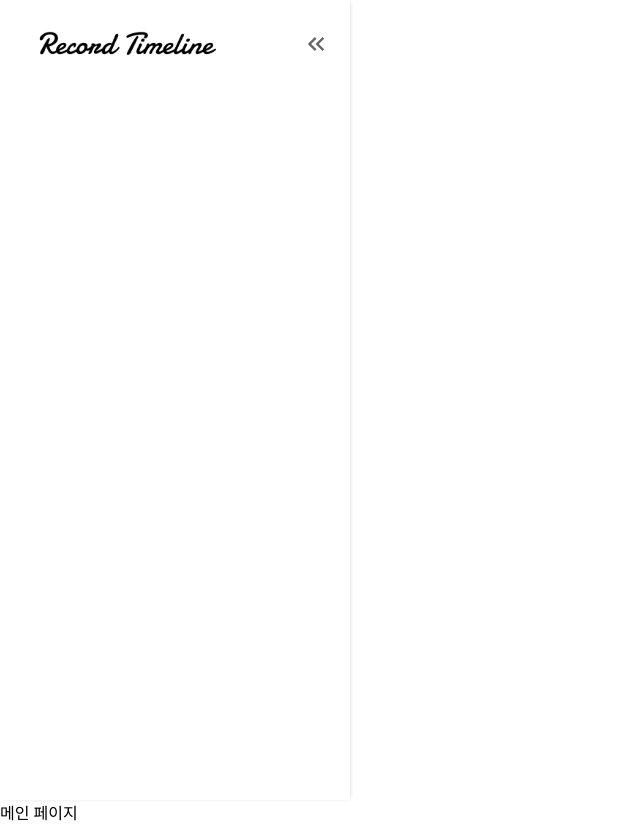
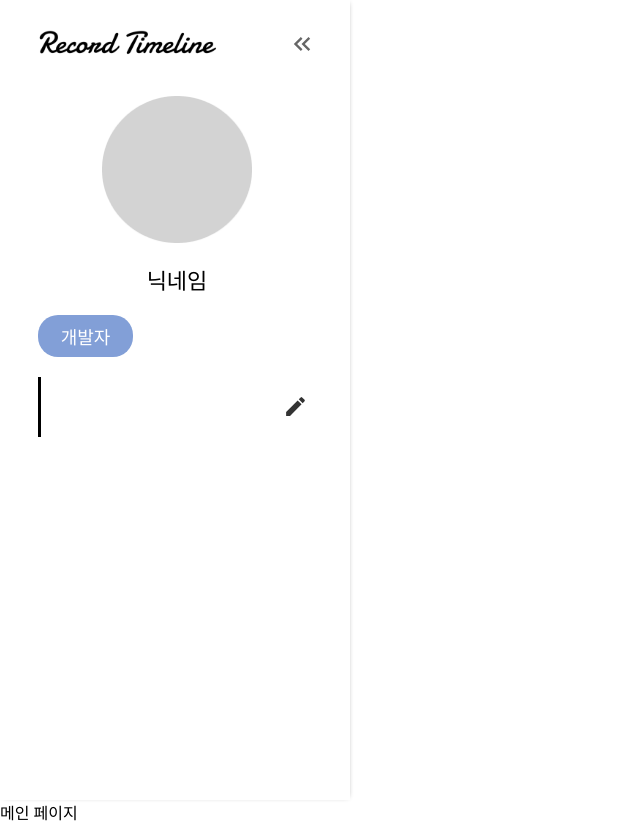
Before and after one commit to Record-Timeline/Front, a React (Create React App) app: page / in a window 1280 px wide. Shown: the whole page, without its empty margins (0-640 px from the left). Built offline with nearby package versions, Linux system fonts and the light colour scheme.

Commit message:
Feat: 네비게이션 바 프로필 추가

```diff
--- a/src/components/common/NavigationBar.jsx
+++ b/src/components/common/NavigationBar.jsx
@@ -4,10 +4,14 @@ import Logo from "../../assets/images/recodeTimelineLogo.svg";
 import { css } from "@emotion/react";
 import KeyboardDoubleArrowLeftIcon from "@mui/icons-material/KeyboardDoubleArrowLeft";
 import MenuIcon from "@mui/icons-material/Menu";
+import CreateIcon from "@mui/icons-material/Create";
 import { useState } from "react";
+import testProfileImg from "../../assets/images/testProfileImg.png";
 export default function NavigationBar() {
   const [isExpanded, setIsExpanded] = useState(true); // 네비게이션 바 펼친 상태 & 접힌 상태
-
+  const nickName = "닉네임"; // 테스트 닉네임
+  const interestCategory = "개발자"; // 테스트 관심분야
+  const introduction = "어쩌구 저쩌구 하고싶은 웹 디벨로퍼 누구누구 입니다~"; // 테스트 소개글
   const toggleNavigationBar = () => {
     setIsExpanded(!isExpanded);
   };
@@ -19,7 +23,7 @@ export default function NavigationBar() {
         height: 100vh;
         display: flex;
         flex-direction: column;
-        transition: width 0.2s ease; // 네비게이션 바 없어지는 모션
+        transition: width 0.4s ease; // 네비게이션 바 생기는 모션
       `}
     >
       <div
@@ -29,24 +33,102 @@ export default function NavigationBar() {
           margin: "30px 20px 0px 38px",
         })}
       >
+        {isExpanded ? (
+          <div>
+            <div
+              css={css({
+                display: "flex",
+                alignItems: "center",
+              })}
+            >
               <img
                 src={Logo}
                 alt="record timeline"
                 css={css`
                   width: ${isExpanded ? "180px" : "0px"};
-            overflow: hidden;
                 `}
               />
-        {isExpanded ? (
               <KeyboardDoubleArrowLeftIcon
                 onClick={toggleNavigationBar}
                 style={{
                   fontSize: "28px",
                   color: "#666666",
                   cursor: "pointer",
-              marginLeft: "auto",
+                  margin: "0px 0px -3px 70px",
                 }}
               />
+            </div>
+            <div
+              css={css({
+                display: "flex",
+                alignItems: "center",
+                flexDirection: "column",
+                margin: "40px 0px 20px 0px",
+                fontSize: "22px",
+                fontWeight: "500",
+              })}
+            >
+              <img
+                src={testProfileImg}
+                alt="프로필 이미지"
+                css={css({
+                  width: "150px",
+                  marginBottom: "20px",
+                })}
+              />
+              <div>{nickName}</div>
+            </div>
+            <div
+              css={css({
+                display: "flex",
+                flexDirection: "column",
+              })}
+            >
+              <div
+                css={css({
+                  width: "95px",
+                  borderRadius: "20px",
+                  backgroundColor: "#829FD7",
+                  color: "white",
+                  textAlign: "center",
+                  fontSize: "18px",
+                  fontWeight: "200",
+                  padding: "8px 0px",
+                })}
+              >
+                {interestCategory}
+              </div>
+              <div
+                css={css({
+                  display: "flex",
+                  alignItems: "center",
+                })}
+              >
+                <textarea
+                  css={css({
+                    width: "80%",
+                    border: "none",
+                    borderLeft: "3px solid black",
+                    height: "50px",
+                    outline: "none",
+                    fontSize: "15px",
+                    padding: "5px 0px 5px 20px",
+                    marginTop: "20px",
+                    lineHeight: "140%",
+                    resize: "none",
+                  })}
+                ></textarea>
+                <CreateIcon
+                  style={{
+                    fontSize: "25px",
+                    color: "#333333",
+                    cursor: "pointer",
+                    marginTop: "20px",
+                  }}
+                />
+              </div>
+            </div>
+          </div>
         ) : (
           <>
             <MenuIcon
```
Also changed, not shown: src/assets/images/testProfileImg.png (added). Lines whose indentation alone changed are shown as unchanged.
